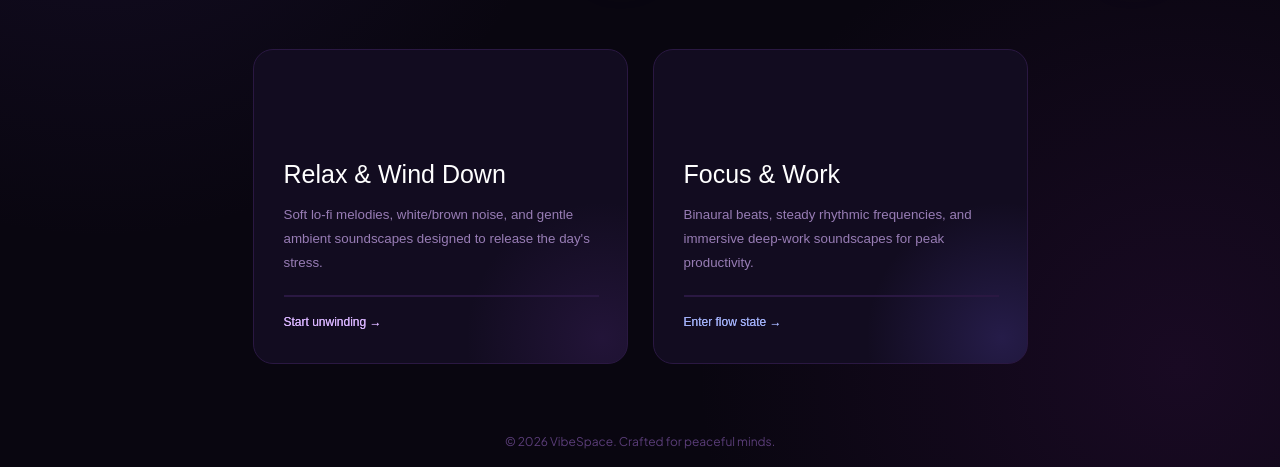
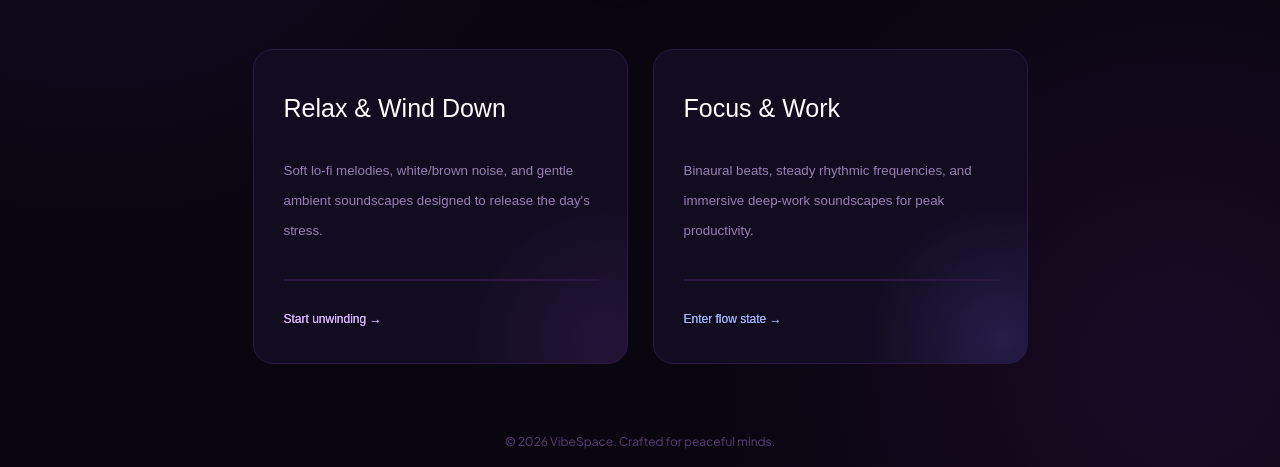
Before and after one commit to carmenjoekalda/SE-veebileht, a plain HTML site: page index.html in a window 1280 px wide. Shown: the part 344-811 px from the top of the page. Drawn offline with Linux system fonts and the light colour scheme.

Commit message:
index nuppude texti lineup

```diff
--- a/CSS/index.css
+++ b/CSS/index.css
@@ -203,19 +203,19 @@ p {
     color: #987db5;
     text-align: left;
     font-weight: 300;
-    line-height: 1.8;
+    line-height: 2.25;
 
     transition: transform 0.3s ease;
 
     cursor: pointer;}
 .btn1 h2 {
-    margin-top: auto;
-    margin-bottom: 6px;
+    margin-top: 0px;
+    margin-bottom: 20px;
 
     color: #ffffff;
     font-size: 25px;
     font-weight: 300;}
-.btn1 hr {margin-top: 20px; margin-bottom: 0px;}
+.btn1 hr {margin-top: auto; margin-bottom: 10px;}
 .btn1 p {
     margin-top: 15px;
     margin-bottom: 0px;
@@ -262,19 +262,19 @@ p {
     color: #987db5;
     text-align: left;
     font-weight: 300;
-    line-height: 1.8;
+    line-height: 2.25;
 
     transition: transform 0.3s ease;
 
     cursor: pointer;}
 .btn2 h2 {
-    margin-top: auto;
-    margin-bottom: 6px;
+    margin-top: 0px;
+    margin-bottom: 20px;
 
     color: #ffffff;
     font-size: 25px;
     font-weight: 300;}
-.btn2 hr {margin-top: 20px; margin-bottom: 0px;}
+.btn2 hr {margin-top: auto; margin-bottom: 10px;}
 .btn2 p {
     margin-top: 15px;
     margin-bottom: 0px;
```
